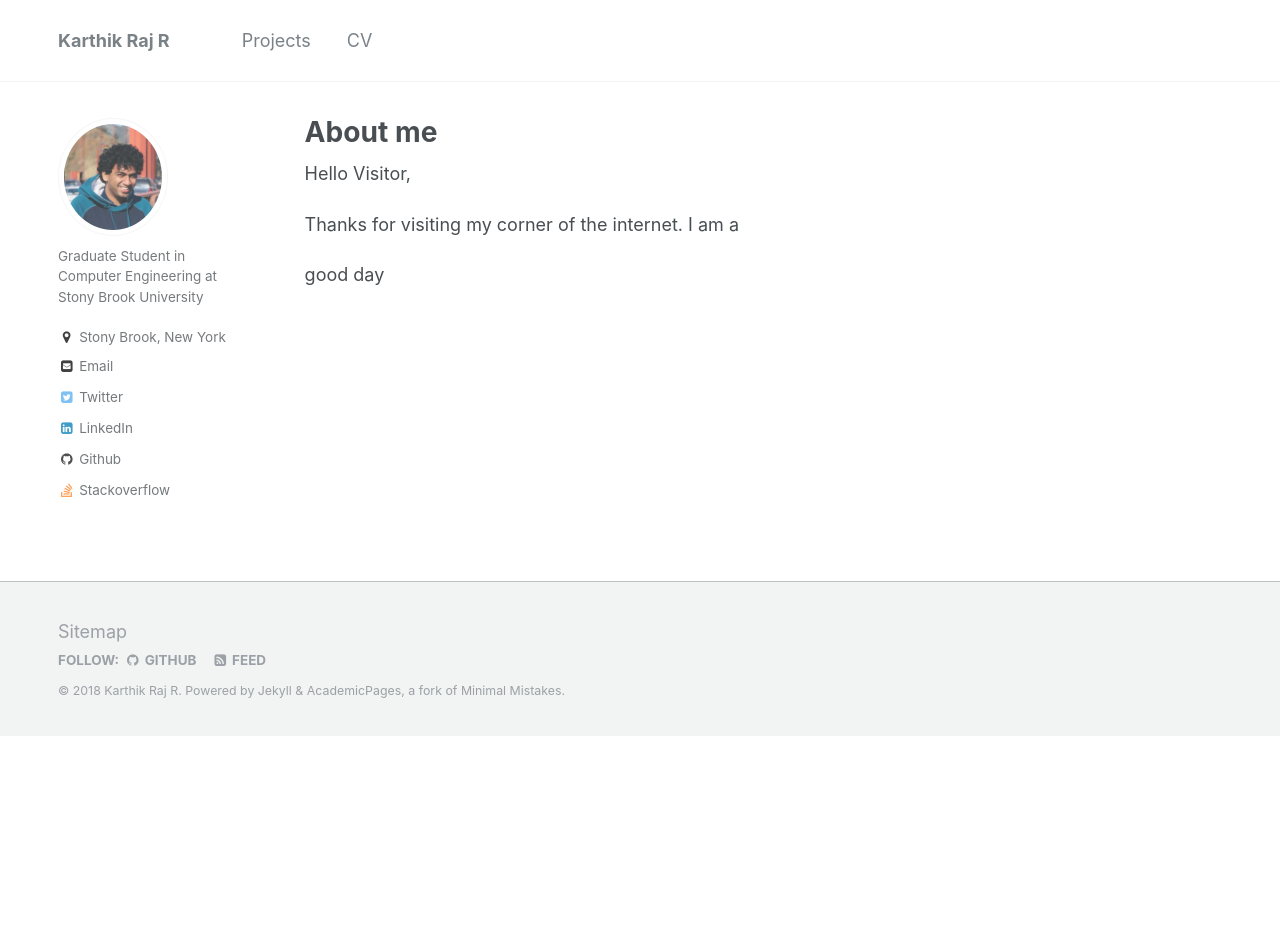
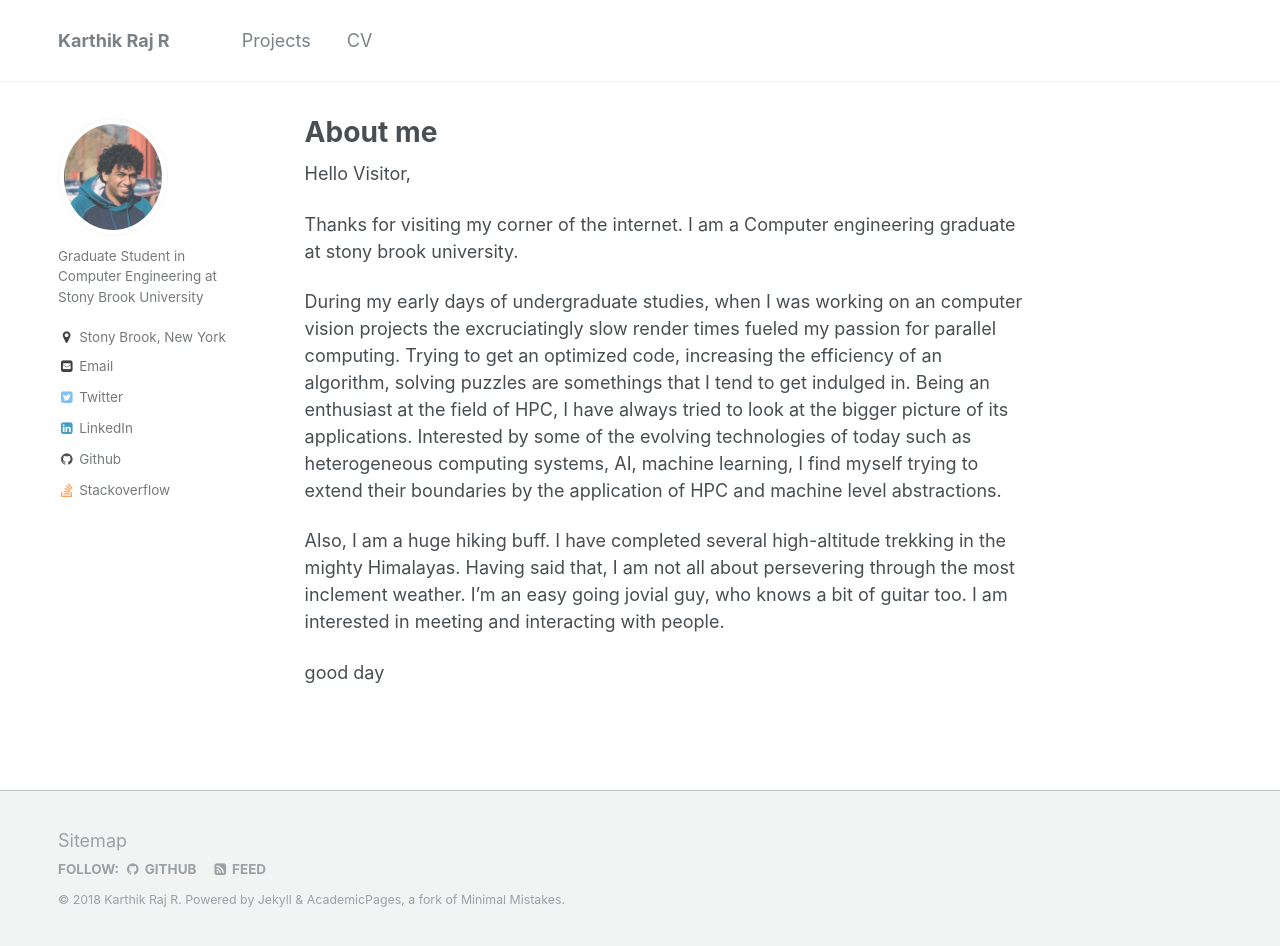
Before and after one commit to Karthik4293/Karthik4293.github.io, a Jekyll site: the page built from _pages/about.md, in a window 1280 px wide and 946 px high. Built offline with Jekyll 4.4.1, drawn with Linux system fonts in a browser that asks for light colours.

Commit message:
latest chicken

```diff
--- a/_pages/about.md
+++ b/_pages/about.md
@@ -10,6 +10,10 @@ redirect_from:
 
 Hello Visitor,
 
-Thanks for visiting my corner of the internet. I am a
+Thanks for visiting my corner of the internet. I am a Computer engineering graduate at stony brook university.
+
+During my early days of undergraduate studies, when I was working on an computer vision projects the excruciatingly slow render times fueled my passion for parallel computing. Trying to get an optimized code, increasing the efficiency of an algorithm, solving puzzles are somethings that I tend to get indulged in. Being an enthusiast at the field of HPC, I have always tried to look at the bigger picture of its applications. Interested by some of the evolving technologies of today such as heterogeneous computing systems, AI, machine learning, I find myself trying to extend their boundaries by the application of HPC and machine level abstractions.
+
+Also, I am a huge hiking buff. I have completed several high-altitude trekking in the mighty Himalayas. Having said that, I am not all about persevering through the most inclement weather. I’m an easy going jovial guy, who knows a bit of guitar too. I am interested in meeting and interacting with people.
 
 good day
```
